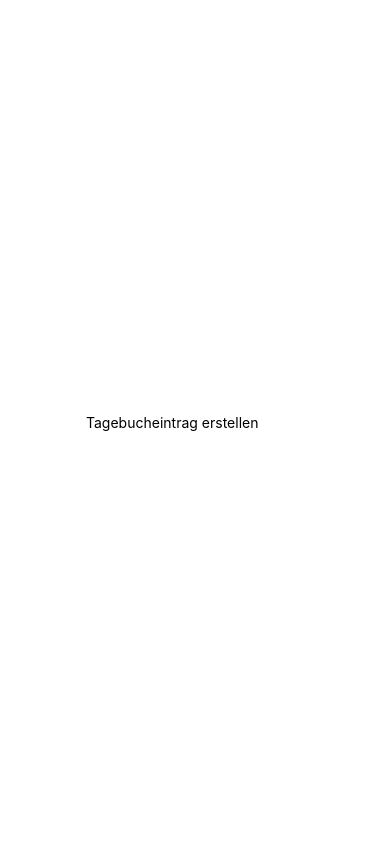
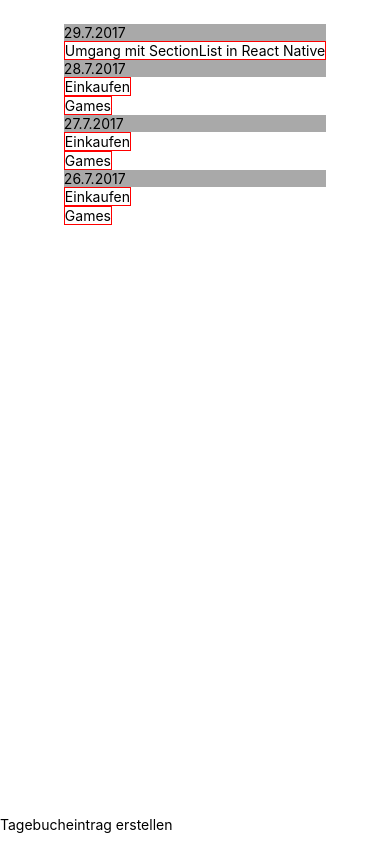
Before and after one commit to ELREYS/MyJournal, a React Native app: screen / in a window 390 px wide. Built offline with nearby package versions, Linux system fonts and the light colour scheme.

Commit message:
added JournalItems as Props works

```diff
--- a/App.js
+++ b/App.js
@@ -13,24 +13,13 @@ import {
   View
 } from "react-native";
 
-export default function JournalItems() {
+import JournalItems from "./JournalItems";
+
+export default function App() {
   const inputEL = React.useRef(null);
   return (
     <View style={styles.container}>
-
-
-      <KeyboardAvoidingView behavior="padding">
-        <TextInput
-          ref={inputEL}
-          autoCorrect={false}
-          returnKeyType="done"
-          style={styles.input}
-          placeholder="Tagebucheintrag erstellen"
-          alignItems="center"
-          onSubmitEditing={event => _addItem(event.nativeEvent.text)}
-          onChangeText={text => setText(text)}
-        />
-      </KeyboardAvoidingView>
+      <JournalItems itema={JournalItems}></JournalItems>
     </View>
   );
 }
```
